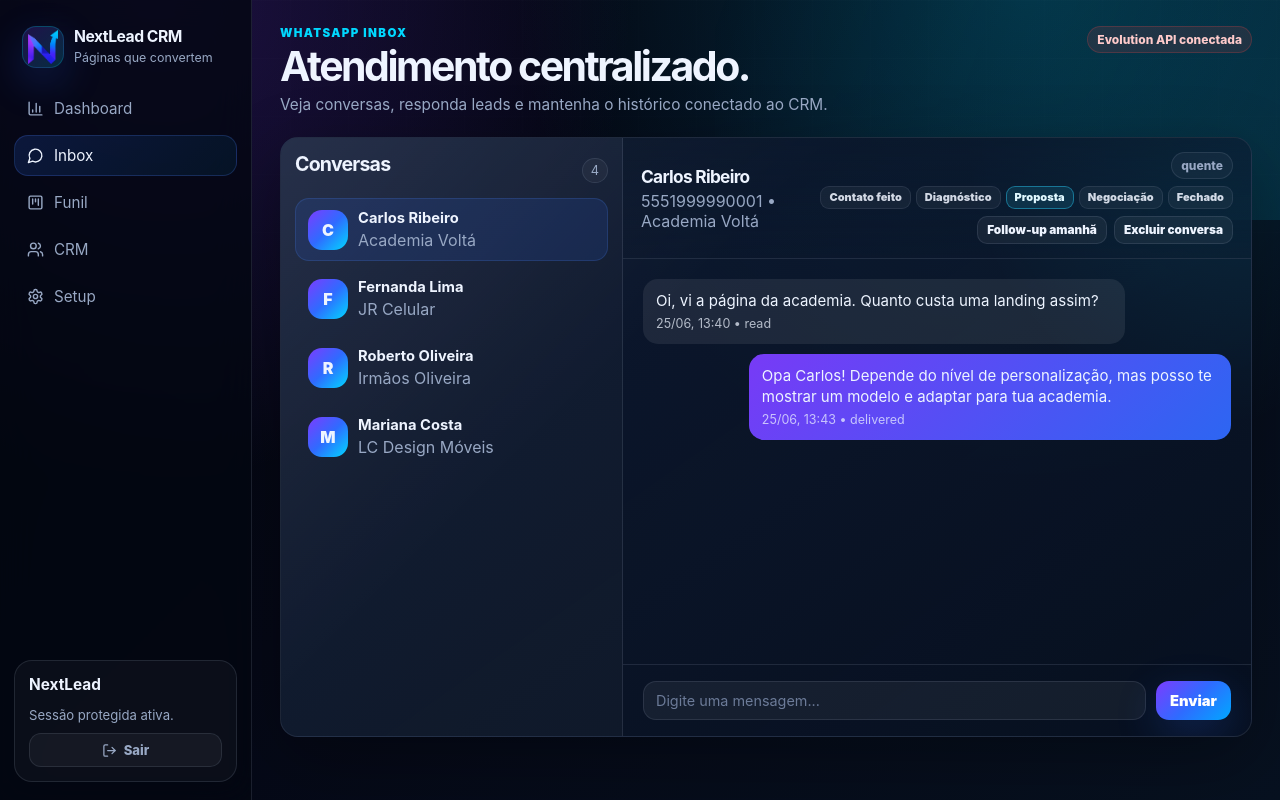
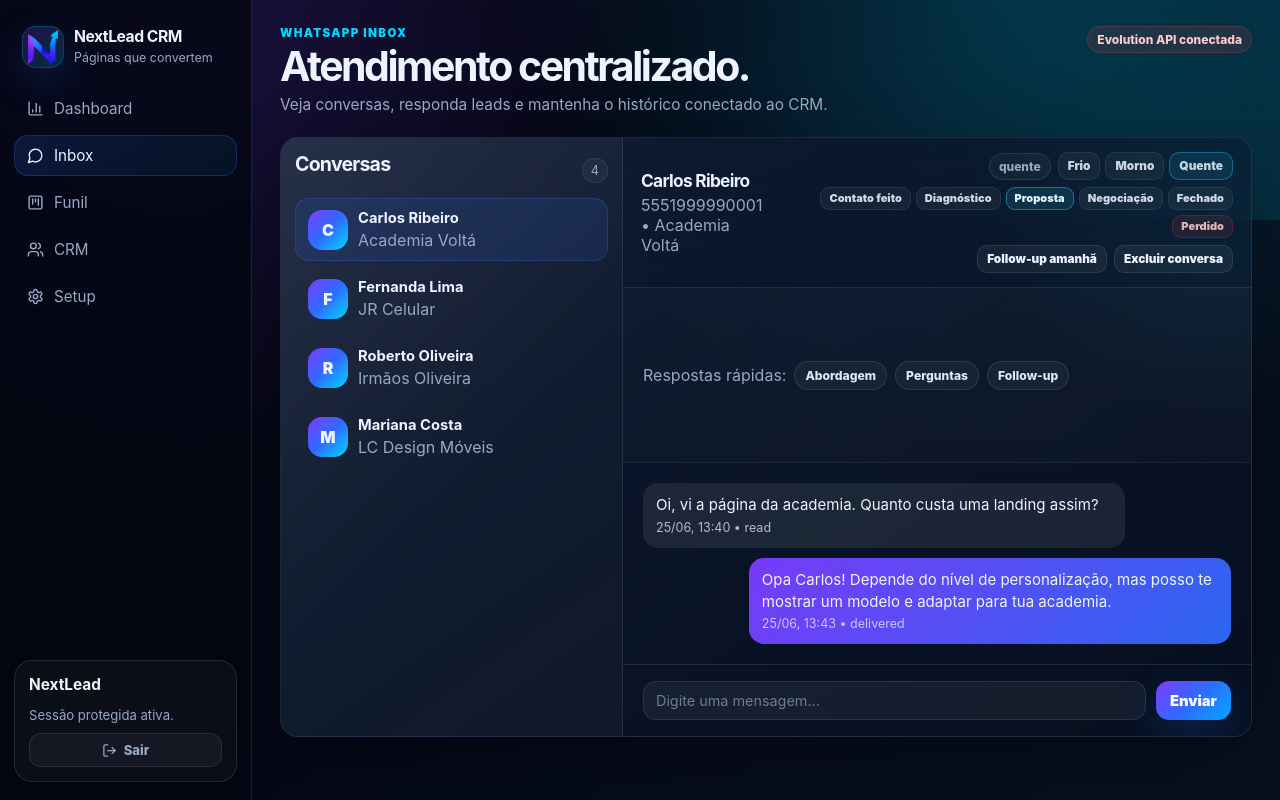
Before and after one commit to anthonytribeiro587/crm-nextlead, a Next.js app: page /inbox in a window 1280 px wide. Built offline with nearby package versions, Linux system fonts and the light colour scheme; no server answers.

Commit message:
produtividade comercial inbox dashboard

```diff
--- a/app/api/contacts/[id]/route.ts
+++ b/app/api/contacts/[id]/route.ts
@@ -1,8 +1,85 @@
 import { NextRequest, NextResponse } from "next/server";
 import { getSupabaseAdmin } from "@/lib/supabase-admin";
+import { normalizeBrazilWhatsAppPhone } from "@/lib/format";
 
 export const dynamic = "force-dynamic";
 export const revalidate = 0;
+
+const allowedTemperatures = new Set(["frio", "morno", "quente"]);
+
+function cleanText(value: unknown, fallback = "") {
+  const result = String(value ?? fallback).trim();
+  return result || fallback;
+}
+
+function parseTags(value: unknown): string[] | undefined {
+  if (value === undefined) return undefined;
+  if (Array.isArray(value)) return value.map(String).map((item) => item.trim()).filter(Boolean).slice(0, 8);
+  return String(value ?? "")
+    .split(",")
+    .map((item) => item.trim())
+    .filter(Boolean)
+    .slice(0, 8);
+}
+
+export async function PATCH(request: NextRequest, { params }: { params: { id: string } }) {
+  const contactId = params.id;
+
+  if (!contactId) {
+    return NextResponse.json({ error: "ID do contato é obrigatório." }, { status: 400 });
+  }
+
+  const payload = await request.json().catch(() => ({}));
+  const update: Record<string, unknown> = { updated_at: new Date().toISOString() };
+
+  if (payload.name !== undefined) update.name = cleanText(payload.name, "Lead");
+  if (payload.company !== undefined) update.company = cleanText(payload.company) || null;
+  if (payload.email !== undefined) update.email = cleanText(payload.email) || null;
+  if (payload.notes !== undefined) update.notes = cleanText(payload.notes) || null;
+  if (payload.owner !== undefined) update.owner = cleanText(payload.owner, "NextLead");
+  if (payload.phone !== undefined) {
+    const phone = normalizeBrazilWhatsAppPhone(payload.phone || "");
+    if (phone) update.phone = phone;
+  }
+  if (payload.temperature !== undefined) {
+    const temperature = cleanText(payload.temperature).toLowerCase();
+    if (!allowedTemperatures.has(temperature)) {
+      return NextResponse.json({ error: "Temperatura inválida." }, { status: 400 });
+    }
+    update.temperature = temperature;
+  }
+  const tags = parseTags(payload.tags);
+  if (tags !== undefined) update.tags = tags;
+
+  const supabase = getSupabaseAdmin();
+  if (!supabase) {
+    return NextResponse.json({ ok: true, demo: true });
+  }
+
+  let result: any = await supabase
+    .from("contacts")
+    .update(update)
+    .eq("id", contactId)
+    .select("id,name,phone,email,company,source,owner,temperature,tags,notes,last_message_at")
+    .single();
+
+  if (result.error?.message.toLowerCase().includes("owner")) {
+    const fallbackUpdate = { ...update };
+    delete fallbackUpdate.owner;
+    result = await supabase
+      .from("contacts")
+      .update(fallbackUpdate)
+      .eq("id", contactId)
+      .select("id,name,phone,email,company,source,temperature,tags,notes,last_message_at")
+      .single();
+  }
+
+  if (result.error) {
+    return NextResponse.json({ error: result.error.message }, { status: 500 });
+  }
+
+  return NextResponse.json({ ok: true, contact: result.data });
+}
 
 export async function DELETE(_request: NextRequest, { params }: { params: { id: string } }) {
   const contactId = params.id;
--- a/app/api/pipeline/deals/route.ts
+++ b/app/api/pipeline/deals/route.ts
@@ -56,7 +56,7 @@
     return NextResponse.json({ error: error.message }, { status: 500 });
   }
 
-  if (stageId && deal?.contact_id) {
+  if ((stageId || status) && deal?.contact_id) {
     await completeInitialContactActivities(supabase, deal.contact_id);
   }
 
--- a/app/globals.css
+++ b/app/globals.css
@@ -1007,3 +1007,60 @@
   .section-headline,
   .activity-card { align-items: flex-start; flex-direction: column; }
 }
+
+/* NextLead CRM - pacote produtividade comercial */
+.quick-replies {
+  display: flex;
+  align-items: center;
+  gap: 8px;
+  flex-wrap: wrap;
+  padding: 10px 20px;
+  border-bottom: 1px solid rgba(148, 163, 184, .10);
+  background: rgba(255,255,255,.015);
+}
+.quick-reply {
+  border: 1px solid rgba(148, 163, 184, .18);
+  background: rgba(255,255,255,.045);
+  color: #dbeafe;
+  border-radius: 999px;
+  padding: 6px 10px;
+  font-weight: 850;
+  font-size: .76rem;
+  cursor: pointer;
+}
+.quick-reply:hover {
+  border-color: rgba(42, 213, 255, .34);
+  background: rgba(42, 213, 255, .08);
+}
+.temperature-actions {
+  display: flex;
+  gap: 5px;
+  flex-wrap: wrap;
+  justify-content: flex-end;
+}
+.temperature-actions .btn.mini {
+  text-transform: capitalize;
+  opacity: .86;
+}
+.activity-toolbar,
+.activity-actions {
+  display: flex;
+  align-items: center;
+  gap: 8px;
+  flex-wrap: wrap;
+}
+.activity-toolbar {
+  justify-content: space-between;
+  margin-bottom: 10px;
+}
+.activity-actions {
+  justify-content: flex-end;
+}
+.activity-card.done {
+  opacity: .62;
+}
+.activity-card.done strong {
+  text-decoration: line-through;
+  text-decoration-thickness: 2px;
+  text-decoration-color: rgba(148, 163, 184, .45);
+}
--- a/app/inbox/page.tsx
+++ b/app/inbox/page.tsx
@@ -4,7 +4,7 @@
 import { InboxClient } from "@/components/InboxClient";
 import { getCrmData } from "@/lib/data";
 
-export default async function InboxPage() {
+export default async function InboxPage({ searchParams }: { searchParams?: { contact?: string } }) {
   const { contacts, messages, deals, stages } = await getCrmData();
 
   return (
@@ -17,7 +17,7 @@
         </div>
         <span className="badge hot">Evolution API conectada</span>
       </div>
-      <InboxClient contacts={contacts} messages={messages} deals={deals} stages={stages} />
+      <InboxClient contacts={contacts} messages={messages} deals={deals} stages={stages} initialSelectedId={searchParams?.contact} />
     </>
   );
 }
--- a/components/InboxClient.tsx
+++ b/components/InboxClient.tsx
@@ -2,7 +2,7 @@
 
 import { useMemo, useState } from "react";
 import { useRouter } from "next/navigation";
-import type { Contact, Deal, Message, Stage } from "@/lib/types";
+import type { Contact, Deal, LeadTemperature, Message, Stage } from "@/lib/types";
 import { shortDate } from "@/lib/format";
 
 export function InboxClient({
@@ -10,19 +10,22 @@
   messages: initialMessages,
   deals: initialDeals,
   stages,
+  initialSelectedId,
 }: {
   contacts: Contact[];
   messages: Message[];
   deals: Deal[];
   stages: Stage[];
+  initialSelectedId?: string;
 }) {
   const [contacts, setContacts] = useState<Contact[]>(initialContacts);
-  const [selectedId, setSelectedId] = useState(initialContacts[0]?.id);
+  const [selectedId, setSelectedId] = useState(initialContacts.find((contact) => contact.id === initialSelectedId)?.id || initialContacts[0]?.id);
   const [messages, setMessages] = useState<Message[]>(initialMessages);
   const [deals, setDeals] = useState<Deal[]>(initialDeals);
   const [draft, setDraft] = useState("");
   const [actionMessage, setActionMessage] = useState<string | null>(null);
   const [moving, setMoving] = useState<string | null>(null);
+  const [updatingLead, setUpdatingLead] = useState(false);
   const [deleting, setDeleting] = useState(false);
   const router = useRouter();
 
@@ -35,6 +38,24 @@
       .filter(Boolean) as Stage[];
   }, [stages]);
   const threadMessages = useMemo(() => messages.filter((message) => message.contactId === selected?.id), [messages, selected?.id]);
+
+  const quickReplies = useMemo(() => {
+    const name = selected?.name?.split(" ")[0] || "tudo bem";
+    return [
+      {
+        label: "Abordagem",
+        text: `Olá ${name}, tudo bem? Aqui é da NextLead. Vi seu interesse e posso te ajudar a entender o melhor caminho para sua página captar mais orçamentos.`,
+      },
+      {
+        label: "Perguntas",
+        text: `Perfeito, ${name}. Para eu te orientar melhor: qual serviço principal você quer divulgar, em qual cidade atende e hoje seus clientes chegam mais por indicação, Instagram ou Google?`,
+      },
+      {
+        label: "Follow-up",
+        text: `Oi ${name}, passando para saber se você conseguiu olhar a ideia. Posso te mandar uma sugestão objetiva de como ficaria a página para o seu negócio.`,
+      },
+    ];
+  }, [selected?.name]);
 
   async function moveSelectedDeal(stage: Stage) {
     if (!selected || !selectedDeal) {
@@ -75,6 +96,64 @@
     }
   }
 
+  async function markSelectedDealLost() {
+    if (!selectedDeal) {
+      setActionMessage("Este contato ainda não tem oportunidade vinculada.");
+      return;
+    }
+
+    const lostReason = window.prompt("Motivo da perda?", "Sem retorno do cliente");
+    if (lostReason === null) return;
+
+    setMoving("perdido");
+    setActionMessage(null);
+
+    try {
+      const response = await fetch("/api/pipeline/deals", {
+        method: "PATCH",
+        headers: { "Content-Type": "application/json" },
+        body: JSON.stringify({
+          dealId: selectedDeal.id,
+          status: "perdido",
+          lostReason,
+        }),
+      });
+      const result = await response.json().catch(() => ({}));
+      if (!response.ok) throw new Error(result.error || "Erro ao marcar como perdido.");
+
+      setDeals((current) => current.map((deal) => (deal.id === selectedDeal.id ? { ...deal, status: "perdido", lostReason } : deal)));
+      setActionMessage("Oportunidade marcada como perdida.");
+      router.refresh();
+    } catch (error) {
+      setActionMessage(error instanceof Error ? error.message : "Erro ao marcar como perdido.");
+    } finally {
+      setMoving(null);
+    }
+  }
+
+  async function updateTemperature(temperature: LeadTemperature) {
+    if (!selected) return;
+    setUpdatingLead(true);
+    setActionMessage(null);
+
+    try {
+      const response = await fetch(`/api/contacts/${selected.id}`, {
+        method: "PATCH",
+        headers: { "Content-Type": "application/json" },
+        body: JSON.stringify({ temperature }),
+      });
+      const result = await response.json().catch(() => ({}));
+      if (!response.ok) throw new Error(result.error || "Erro ao atualizar lead.");
+
+      setContacts((current) => current.map((contact) => (contact.id === selected.id ? { ...contact, temperature } : contact)));
+      setActionMessage(`Lead marcado como ${temperature}.`);
+      router.refresh();
+    } catch (error) {
+      setActionMessage(error instanceof Error ? error.message : "Erro ao atualizar lead.");
+    } finally {
+      setUpdatingLead(false);
+    }
+  }
 
   async function scheduleFollowUp(hours = 24) {
     if (!selected) return;
@@ -118,6 +197,7 @@
       const remainingContacts = contacts.filter((item) => item.id !== contactId);
       setContacts(remainingContacts);
       setMessages((current) => current.filter((message) => message.contactId !== contactId));
+      setDeals((current) => current.filter((deal) => deal.contactId !== contactId));
       setSelectedId((current) => (current === contactId ? remainingContacts[0]?.id : current));
       router.refresh();
     } catch (error) {
@@ -200,6 +280,19 @@
           </div>
           <div className="chat-head-actions">
             <span className="badge">{selected?.temperature}</span>
+            <div className="temperature-actions" aria-label="Qualificação do lead">
+              {(["frio", "morno", "quente"] as LeadTemperature[]).map((temperature) => (
+                <button
+                  key={temperature}
+                  type="button"
+                  className={`btn mini secondary ${selected?.temperature === temperature ? "active-action" : ""}`}
+                  onClick={() => updateTemperature(temperature)}
+                  disabled={updatingLead || selected?.temperature === temperature}
+                >
+                  {temperature}
+                </button>
+              ))}
+            </div>
             <div className="lead-stage-actions" aria-label="Ações do funil">
               {targetStages.map((stage) => (
                 <button
@@ -213,6 +306,9 @@
                   {moving === stage.id ? "Movendo..." : stage.title.replace(" enviada", "")}
                 </button>
               ))}
+              <button className="btn mini danger" onClick={markSelectedDealLost} disabled={!selectedDeal || moving === "perdido"}>
+                {moving === "perdido" ? "Salvando..." : "Perdido"}
+              </button>
             </div>
             <button className="btn mini secondary" onClick={() => scheduleFollowUp(24)} disabled={!selected}>
               Follow-up amanhã
@@ -223,6 +319,15 @@
             {actionMessage && <span className="stage-feedback">{actionMessage}</span>}
           </div>
         </header>
+
+        <div className="quick-replies" aria-label="Respostas rápidas">
+          <span className="muted">Respostas rápidas:</span>
+          {quickReplies.map((reply) => (
+            <button key={reply.label} type="button" className="quick-reply" onClick={() => setDraft(reply.text)}>
+              {reply.label}
+            </button>
+          ))}
+        </div>
 
         <div className="messages">
           {threadMessages.length === 0 && (
```
Also changed, not shown: components/ActivityList.tsx (+27 -6 lines).
